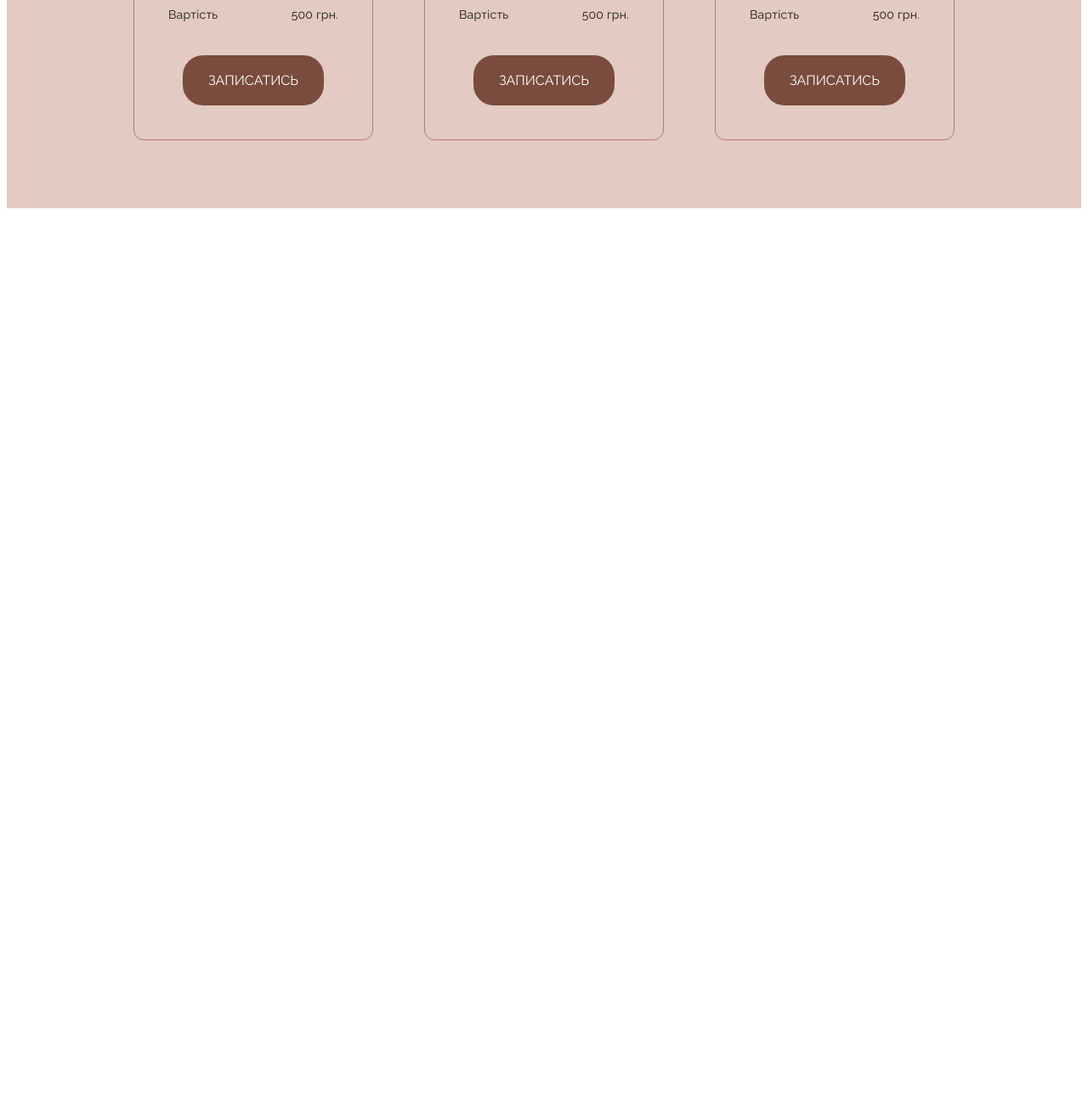
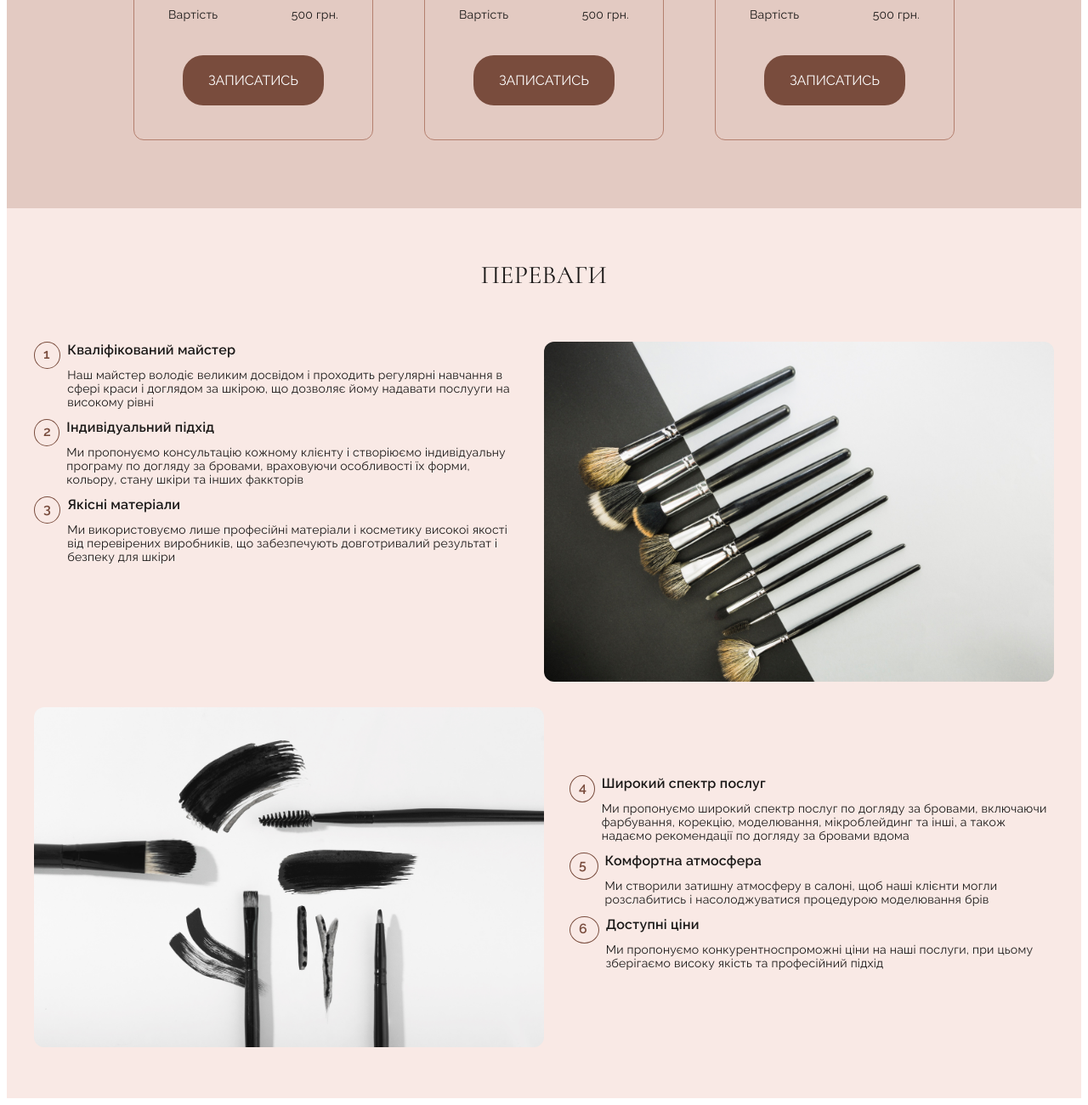
Before and after one commit to kgonchuk/Eyelashes, a website: page index.html in a window 1280 px wide. Shown: the part 2164-3464 px from the top of the page at 85% size. Before the commit the page ends 2417 px from the top, so only its background shows below. Drawn offline with nearby package versions, Linux system fonts and the light colour scheme; files whose address does not match are found by name.

Commit message:
advatnage adaptive

```diff
--- a/css/desktop.css
+++ b/css/desktop.css
@@ -83,6 +83,22 @@
   }
   .price-container {
     margin-bottom: 40px;
+  }
+  .advantages-title {
+    font-size: 30px;
+  }
+  .advantages-info-block1 {
+    display: flex;
+
+    justify-content: center;
+    gap: 30px;
+    margin-bottom: 30px;
+  }
+  .advantages-info-block2 {
+    display: flex;
+    align-items: center;
+    justify-content: center;
+    gap: 30px;
   }
 }
 .container-header {
@@ -265,3 +281,50 @@
 .prices-btn:focus {
   background-color: #d67d7d;
 }
+/* =========ADVANTAGE========== */
+
+.advantages-list-title {
+  font-family: "Raleway";
+  font-size: 16px;
+  margin-bottom: 12px;
+}
+.advantages-list-text {
+  font-family: "Raleway";
+  font-size: 14px;
+  margin-bottom: 12px;
+}
+.advantages-img1 {
+  border-radius: 12px;
+}
+.advantages-info-block2 {
+  display: flex;
+  align-items: center;
+  justify-content: center;
+  gap: 30px;
+}
+.advantages-img2 {
+  border-radius: 12px;
+}
+.advantages-order {
+  width: 20px;
+  height: 10px;
+  border: 1px solid var(--secondary-text-color);
+  border-radius: 50%;
+  text-align: center;
+  padding: 10px;
+}
+.advantages-info-block2-item {
+  display: flex;
+  justify-content: center;
+  gap: 8px;
+  position: relative;
+}
+.advantages-order-text {
+  font-family: "Raleway";
+  font-weight: 600;
+  font-size: 16px;
+  text-align: center;
+  position: absolute;
+  top: 5px;
+  color: var(--secondary-text-color);
+}
--- a/css/mobile.css
+++ b/css/mobile.css
@@ -3,3 +3,8 @@
     max-width: 448px;
   }
 }
+@media screen and (max-width: 767px) {
+  .about-points {
+    display: none;
+  }
+}
--- a/css/style.css
+++ b/css/style.css
@@ -335,11 +335,7 @@ a {
 
   color: var(--secondary-text-color);
 }
-@media screen and (max-width: 767px) {
-  .about-points {
-    display: none;
-  }
-}
+
 .scroll-to-top {
   position: relative;
 }
@@ -494,15 +490,7 @@ a {
   text-transform: uppercase;
   position: relative;
 }
-.advantages-info-block1 {
-  display: flex;
 
-  justify-content: center;
-  gap: 30px;
-  margin-bottom: 30px;
-}
-.advantages-info-block1-list {
-}
 .advantages-info-block1-item {
   display: flex;
 
@@ -523,12 +511,7 @@ a {
 .advantages-img1 {
   border-radius: 12px;
 }
-.advantages-info-block2 {
-  display: flex;
-  align-items: center;
-  justify-content: center;
-  gap: 30px;
-}
+
 .advantages-img2 {
   border-radius: 12px;
 }
--- a/index.html
+++ b/index.html
@@ -371,7 +371,7 @@
         </div>
       </section>
 
-      <!-- <section class="section advantages">
+      <section class="section advantages">
         <div class="container">
           <h2 class="advantages-title">Переваги</h2>
           <div class="advantages-info-block1">
@@ -474,7 +474,7 @@
             </ul>
           </div>
         </div>
-      </section> -->
+      </section>
 
       <!-- <section class="section gallery">
         <div class="container">
```
